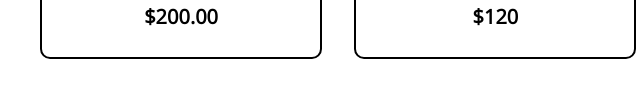
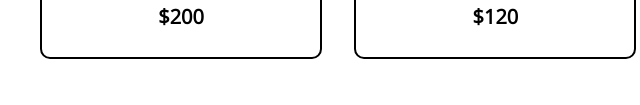
Before and after one commit to jossxopa/Barbershop, a plain HTML site: page productos.html in a window 1280 px wide. Shown: the part 695-800 px from the top of the page, 144-784 px from the left. Drawn offline with nearby package versions, Linux system fonts and the light colour scheme.

Commit message:
correción de precio

```diff
--- a/productos.html
+++ b/productos.html
@@ -32,7 +32,7 @@
                     <h2>Cabello</h2>
                     <img src="imagenes/cabello.jpg" class="produtos-imagen">
                     <p class="producto-descripcion">Con tijera o máquina al gusto del cliente</p>
-                    <p class="producto-precio">$200.00</p>
+                    <p class="producto-precio">$200</p>
                 </li>
 
                 <li>
```
